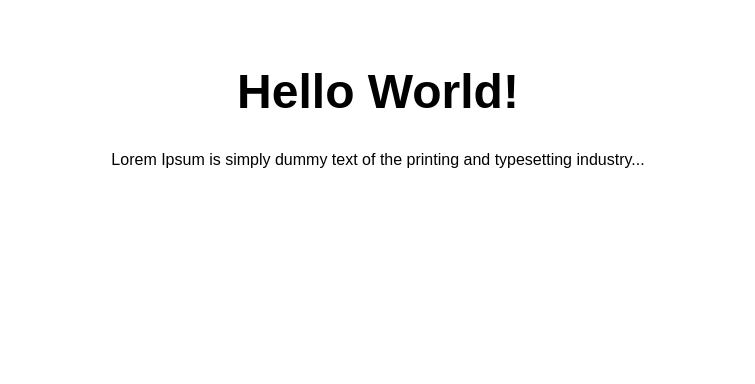
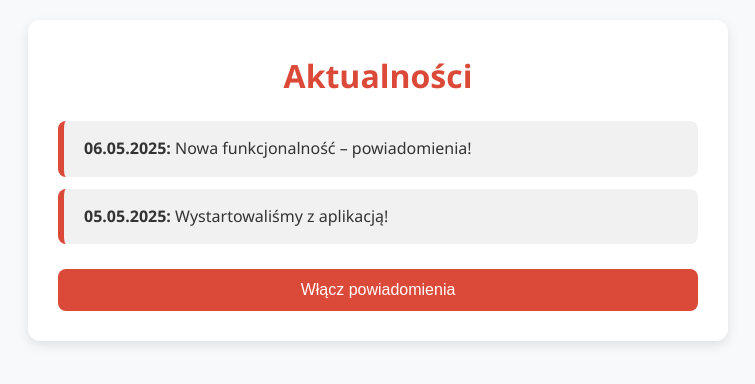
Before and after one commit to MateuszDejewski/PWA-JS, a website: page index.html in a window 1280 px wide. Shown: the whole page, without its empty margins (262-1017 px from the left). Drawn offline with Linux system fonts and the light colour scheme.

Commit message:
refactoring to news app

```diff
--- a/index.html
+++ b/index.html
@@ -18,10 +18,12 @@
 </head>
 <body>
     <div class="container">
-    <main>
-    <h1 class="title">Hello World!</h1>
-    <p>Lorem Ipsum is simply dummy text of the printing and typesetting industry...</p>
-    </main>
+        <h1>Aktualności</h1>
+        <ul id="news-list">
+        <li><strong>06.05.2025:</strong> Nowa funkcjonalność – powiadomienia!</li>
+        <li><strong>05.05.2025:</strong> Wystartowaliśmy z aplikacją!</li>
+        </ul>
+        <button id="subscribe">Włącz powiadomienia</button>
     </div>
     <script src="js/main.js"></script>
 </body>
--- a/js/main.js
+++ b/js/main.js
@@ -1,9 +1,36 @@
 window.onload = () => {
-    'use strict';
+  'use strict';
 
-    if ('serviceWorker' in navigator) {
-      navigator.serviceWorker.register('./sw.js')
-        .then(() => console.log('Service Worker registered successfully.'))
-        .catch((error) => console.error('Service Worker registration failed:', error));
-    }
-  };
+  if ('serviceWorker' in navigator && 'PushManager' in window) {
+    navigator.serviceWorker.register('./sw.js')
+      .then(reg => {
+        console.log('SW zarejestrowany:', reg);
+
+        document.getElementById('subscribe').addEventListener('click', async () => {
+          const permission = await Notification.requestPermission();
+          if (permission === 'granted') {
+            const subscription = await reg.pushManager.subscribe({
+              userVisibleOnly: true,
+              applicationServerKey: urlBase64ToUint8Array('YOUR_PUBLIC_VAPID_KEY')
+            });
+
+            // Tu wysyłamy subskrypcję na backend
+            console.log('Subskrypcja:', JSON.stringify(subscription));
+            alert('Subskrybowano pomyślnie!');
+          } else {
+            alert('Nie udzielono zgody na powiadomienia.');
+          }
+        });
+      })
+      .catch(error => console.error('SW nie działa:', error));
+  }
+};
+
+// Narzędzie pomocnicze do dekodowania klucza VAPID
+function urlBase64ToUint8Array(base64String) {
+  const padding = '='.repeat((4 - base64String.length % 4) % 4);
+  const base64 = (base64String + padding)
+    .replace(/-/g, '+').replace(/_/g, '/');
+  const rawData = window.atob(base64);
+  return Uint8Array.from([...rawData].map(char => char.charCodeAt(0)));
+}
--- /dev/null
+++ b/package.json
@@ -0,0 +1,6 @@
+{
+  "dependencies": {
+    "body-parser": "^2.2.0",
+    "web-push": "^3.6.7"
+  }
+}
--- a/style.css
+++ b/style.css
@@ -1,15 +1,70 @@
-html, body {
-    font-family: sans-serif;
-    text-align: center;
-    height: 100%;
+/* Resetowanie domyślnych stylów */
+* {
     margin: 0;
     padding: 0;
-    width: 100%;
-    }
+    box-sizing: border-box;
+  }
+
+body {
+font-family: 'Segoe UI', Tahoma, Geneva, Verdana, sans-serif;
+background-color: #f8f9fa;
+color: #333;
+line-height: 1.6;
+padding: 20px;
+}
+
 .container {
-    margin: auto;
-    text-align: center;
-    }
+max-width: 700px;
+margin: 0 auto;
+background: #fff;
+padding: 30px;
+border-radius: 12px;
+box-shadow: 0 4px 12px rgba(0, 0, 0, 0.1);
+}
+
+h1 {
+font-size: 2rem;
+margin-bottom: 20px;
+color: #db4938;
+text-align: center;
+}
+
+ul#news-list {
+list-style-type: none;
+padding: 0;
+}
+
+ul#news-list li {
+background-color: #f1f1f1;
+margin-bottom: 12px;
+padding: 15px 20px;
+border-left: 6px solid #db4938;
+border-radius: 8px;
+transition: background-color 0.3s;
+}
+
+ul#news-list li:hover {
+background-color: #e9ecef;
+}
+
+button#subscribe {
+display: block;
+width: 100%;
+padding: 12px;
+margin-top: 25px;
+background-color: #db4938;
+color: #fff;
+border: none;
+border-radius: 8px;
+font-size: 1rem;
+cursor: pointer;
+transition: background-color 0.3s;
+}
+
+button#subscribe:hover {
+background-color: #c13e2e;
+}
+
 main {
     padding: 2rem;
     font-size: 1rem;
```
Also changed, not shown: server.js (added, +56 -0 lines), sw.js (+12 -0 lines), 1 other file.
